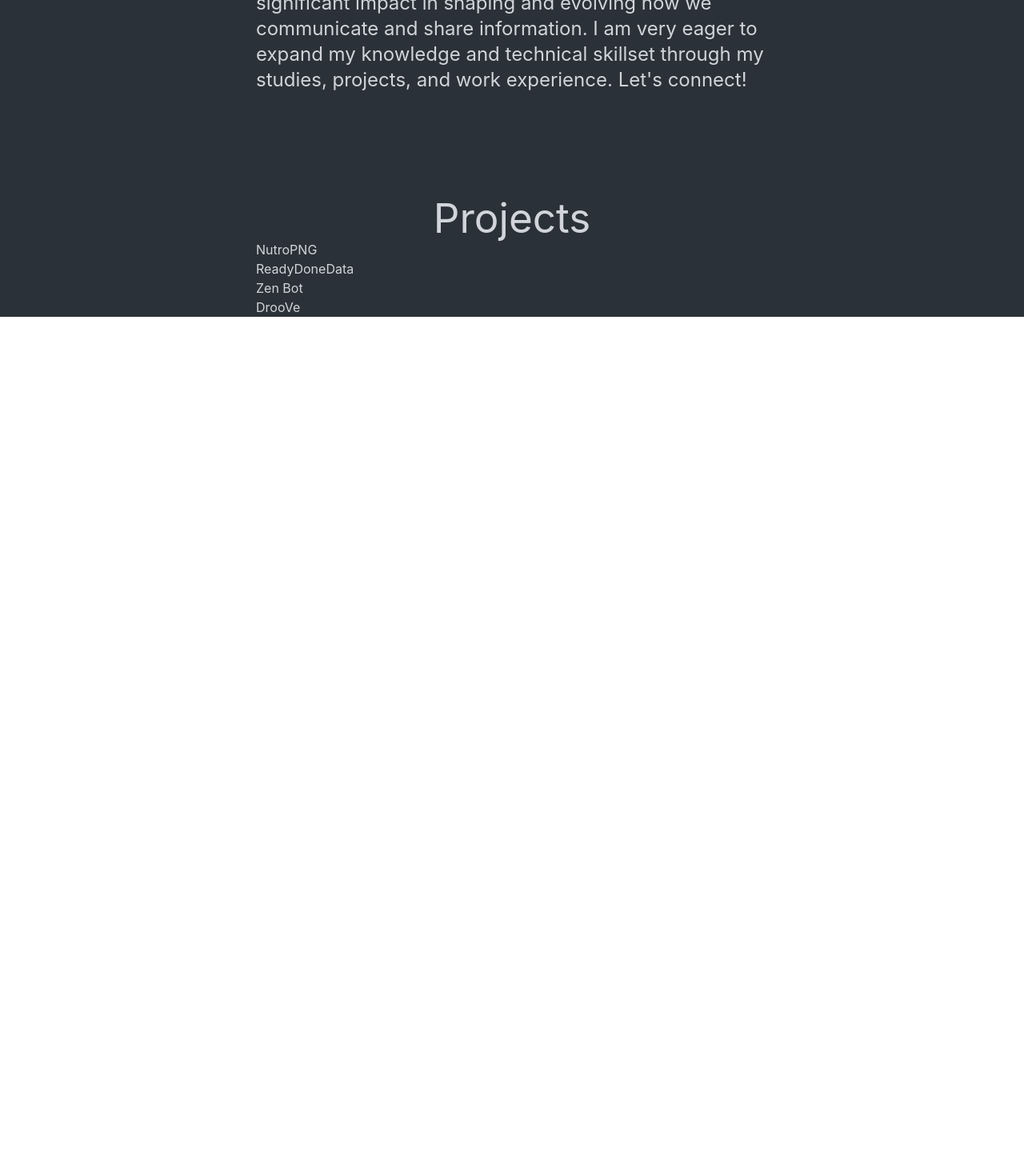
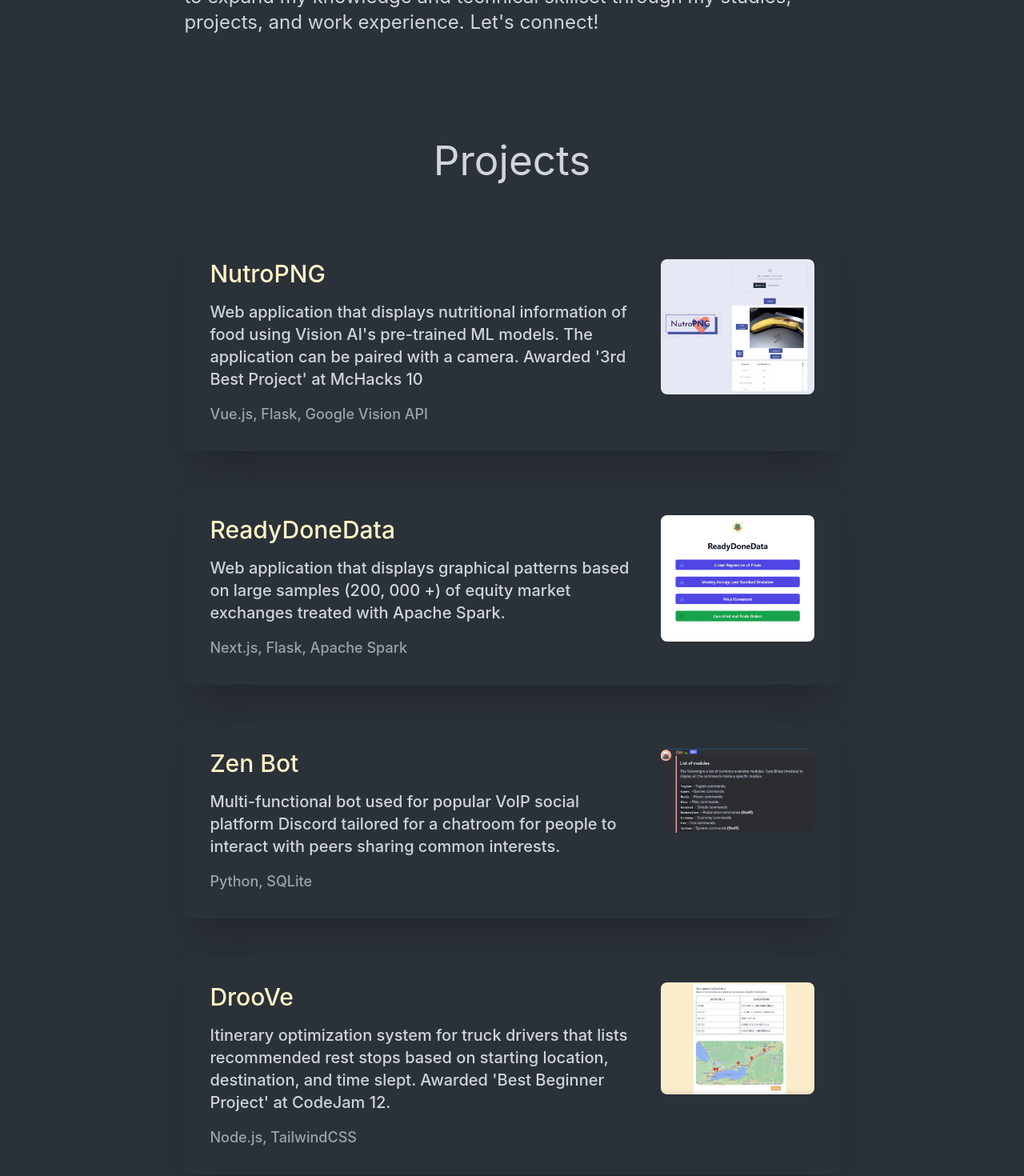
Before and after one commit to siwuagain/website, a React (Vite) app in the folder app/: page / in a window 1280 px wide. Shown: the part 632-2102 px from the top of the page at 80% size. Before the commit the page ends 1028 px from the top, so only its background shows below. Built offline with nearby package versions, Linux system fonts and the light colour scheme.

Commit message:
padding adjustment + functional project component

```diff
--- a/app/src/components/header/header.jsx
+++ b/app/src/components/header/header.jsx
@@ -11,7 +11,7 @@ function classNames(...classes) {
 
 export default function Header() {
   return (
-    <div className={`px-25vw py-6 flex flex-1 items-center justify-between sm:items-stretch sm:justify-start bg-gray-800 sticky top-0 `}>
+    <div className={`px-18vw py-6 flex flex-1 items-center justify-between sm:items-stretch sm:justify-start bg-gray-800 sticky top-0 `}>
       <div className="flex flex-1 space-x-4 justify-between items-center">
         <div>
           {navigation.map((item) => (
--- a/app/src/components/intro/intro.jsx
+++ b/app/src/components/intro/intro.jsx
@@ -4,7 +4,7 @@ import linkedInSvg from "../../assets/icons/linkedin.svg"
 import emailSvg from "../../assets/icons/email.svg"
 export default function Intro() {
   return (
-    <div className="flex flex-col mt-32 px-25vw">
+    <div className="flex flex-col mt-32 px-18vw">
       <Animation/>
       <div className="flex justify-center mt-16 space-x-8">
         <a href="https://github.com/siwuagain" target="_blank">
--- a/app/src/components/projects/project.jsx
+++ b/app/src/components/projects/project.jsx
@@ -1,26 +1,57 @@
+import NutroPNG from '../../assets/projects/nutropng.png'
+import RDD from '../../assets/projects/rdd.png'
+import Zen from '../../assets/projects/zen.png'
+import DrooVe from '../../assets/projects/droove.png'
 const projects = [
-  { name: 'NutroPNG', href: '#', description: ""},
-  { name: 'ReadyDoneData', href: '#', description: ""},
-  { name: 'Zen Bot', href: '#', description: ""},
-  { name: 'DrooVe', href: '', description: ""}
+  { name: 'NutroPNG',
+    href: 'https://github.com/siwuagain/mchacks',
+    description: "Web application that displays nutritional information of food using Vision AI's pre-trained ML models. The application can be paired with a camera. Awarded '3rd Best Project' at McHacks 10"
+    ,tools: "Vue.js, Flask, Google Vision API"
+    ,img: NutroPNG
+  },
+  { name: 'ReadyDoneData',
+    href: 'https://github.com/siwuagain/ConUHacks2023',
+    description: "Web application that displays graphical patterns based on large samples (200, 000 +) of equity market exchanges treated with Apache Spark."
+    ,tools: "Next.js, Flask, Apache Spark"
+    ,img: RDD
+  },
+  { name: 'Zen Bot',
+    href: 'https://github.com/deemo-o/Zen',
+    description: "Multi-functional bot used for popular VoIP social platform Discord tailored for a chatroom for people to interact with peers sharing common interests."
+    ,tools : "Python, SQLite"
+    ,img: Zen
+  },
+  { name: 'DrooVe',
+    href: 'https://github.com/siwuagain/DrooVE',
+    description: "Itinerary optimization system for truck drivers that lists recommended rest stops based on starting location, destination, and time slept. Awarded 'Best Beginner Project' at CodeJam 12."
+    ,tools: "Node.js, TailwindCSS"
+    ,img: DrooVe
+  }
 ]
 
 
 export default function Projects() {
   return (
-    <div className="text-center mt-32 px-25vw text-gray-300">
-      <h1 className="text-gray-300">
+    <div className="text-center mt-32 px-18vw text-gray-300">
+      <h1 className="mb-16">
         Projects
       </h1>
       <div className="flex flex-col">
         {projects.map((item) => (
-          <div className="flex flex-row">
-            <div className="flex flex-col">
-              <div>{item.name}</div>
-              <div>{item.description}</div>
+          <a href={item.href} target="_blank">
+            <div className="hover:scale-105 transition duration-200 flex flex-row shadow-2xl mb-12 space-x-8 p-8 rounded-lg">
+              <div className="flex flex-col text-left">
+                <div className='text-3xl mb-4 text-amber-100'>{item.name}</div>
+                <div className='text-xl mb-4 text-gray-300'>{item.description}</div>
+                <div className='text-lg text-gray-400'>{item.tools}</div>
+              </div>
+              <div className="flex flex-col">
+                <div className='box-content h-32 w-48 object-cover'>
+                  <img className='rounded-lg '  src={item.img} />
+                </div>
+              </div>
             </div>
-            <div></div>
-          </div>
+          </a>
         ))}
       </div>
     </div>
--- a/app/tailwind.config.js
+++ b/app/tailwind.config.js
@@ -7,7 +7,7 @@ export default {
   theme: {
     extend: {
       spacing: {
-        '25vw': '25vw', // p-80% - doesn't work
+        '18vw': '18vw', // p-80% - doesn't work
       }
     },
   },
```
